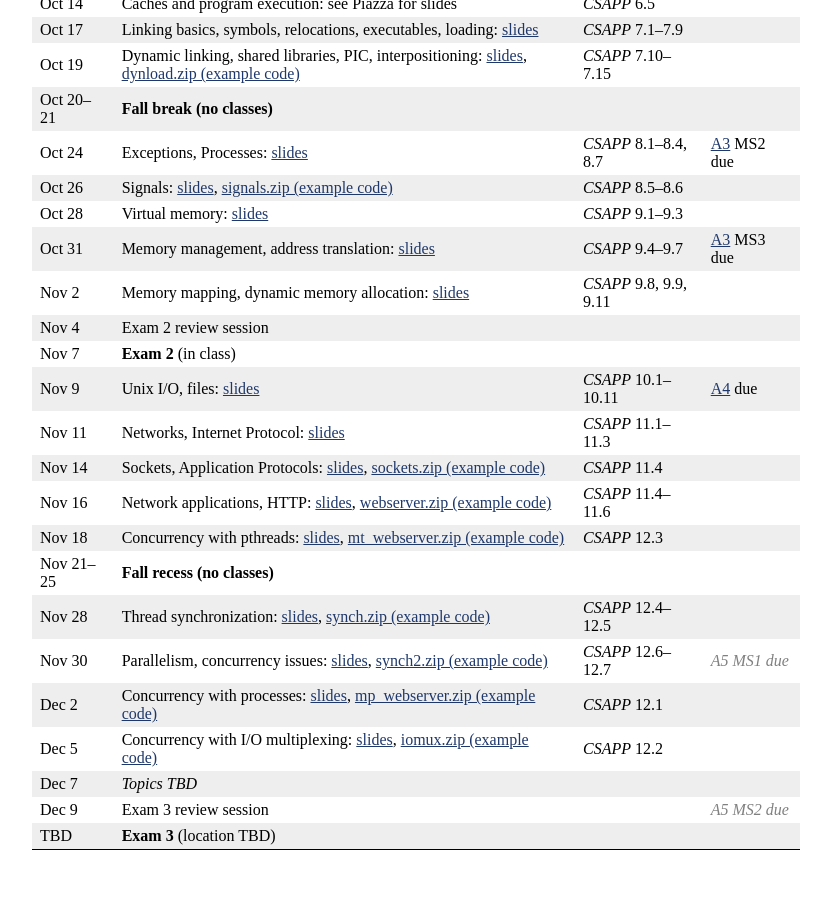
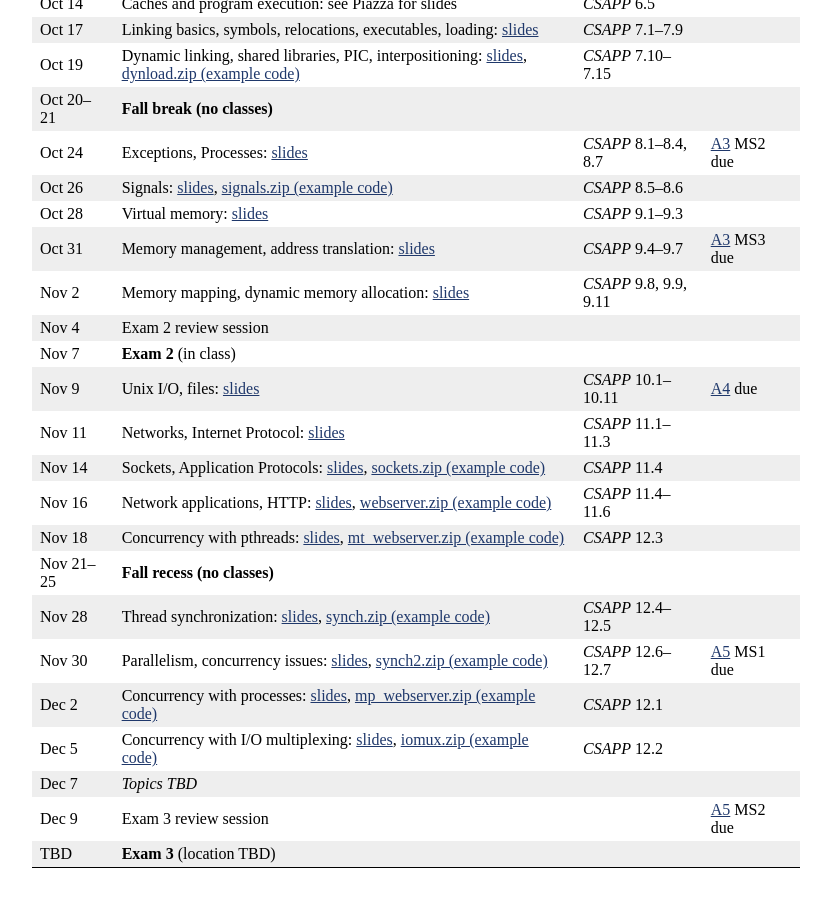
Before and after one commit to jhucsf/fall2022, a Jekyll site: the page built from schedule.md, in a window 1280 px wide and 900 px high, scrolled down 1248 px. Shown: the whole window, without its empty margins (224-1055 px from the left). Built offline with Jekyll 4.4.1, drawn with Linux system fonts in a browser that asks for light colours.

```diff
--- a/schedule.csv
+++ b/schedule.csv
@@ -37,9 +37,9 @@ Nov 16,"Network applications, HTTP",lectures/lecture28-public.pdf,webserver.zip,
 Nov 18,"Concurrency with pthreads",lectures/lecture29-public.pdf,mt_webserver.zip,*CSAPP* 12.3,
 Nov 21–25,**Fall recess (no classes)**,
 Nov 28,"Thread synchronization",lectures/lecture30-public.pdf,synch.zip,*CSAPP* 12.4–12.5,
-Nov 30,"Parallelism, concurrency issues",lectures/lecture31-public.pdf,synch2.zip,*CSAPP* 12.6–12.7,"<span class='tentative'>A5 MS1 due</span>"
+Nov 30,"Parallelism, concurrency issues",lectures/lecture31-public.pdf,synch2.zip,*CSAPP* 12.6–12.7,"[A5](assign/assign05.html) MS1 due"
 Dec 2,"Concurrency with processes",lectures/lecture32-public.pdf,mp_webserver.zip,*CSAPP* 12.1,
 Dec 5,"Concurrency with I/O multiplexing",lectures/lecture33-public.pdf,iomux.zip,*CSAPP* 12.2,
 Dec 7,*Topics TBD*,
-Dec 9,"Exam 3 review session",,,,"<span class='tentative'>A5 MS2 due</span>"
+Dec 9,"Exam 3 review session",,,,"[A5](assign/assign05.html) MS2 due"
 TBD,"**Exam 3** (location TBD)",
--- a/schedule.md
+++ b/schedule.md
@@ -63,9 +63,9 @@ Nov 16 | Network applications, HTTP: [slides](lectures/lecture28-public.pdf), [w
 Nov 18 | Concurrency with pthreads: [slides](lectures/lecture29-public.pdf), [mt_webserver.zip (example code)](lectures/mt_webserver.zip) | *CSAPP* 12.3 |
 Nov 21–25 | **Fall recess (no classes)** |  |
 Nov 28 | Thread synchronization: [slides](lectures/lecture30-public.pdf), [synch.zip (example code)](lectures/synch.zip) | *CSAPP* 12.4–12.5 |
-Nov 30 | Parallelism, concurrency issues: [slides](lectures/lecture31-public.pdf), [synch2.zip (example code)](lectures/synch2.zip) | *CSAPP* 12.6–12.7 | <span class='tentative'>A5 MS1 due</span>
+Nov 30 | Parallelism, concurrency issues: [slides](lectures/lecture31-public.pdf), [synch2.zip (example code)](lectures/synch2.zip) | *CSAPP* 12.6–12.7 | [A5](assign/assign05.html) MS1 due
 Dec 2 | Concurrency with processes: [slides](lectures/lecture32-public.pdf), [mp_webserver.zip (example code)](lectures/mp_webserver.zip) | *CSAPP* 12.1 |
 Dec 5 | Concurrency with I/O multiplexing: [slides](lectures/lecture33-public.pdf), [iomux.zip (example code)](lectures/iomux.zip) | *CSAPP* 12.2 |
 Dec 7 | *Topics TBD* |  |
-Dec 9 | Exam 3 review session |  | <span class='tentative'>A5 MS2 due</span>
+Dec 9 | Exam 3 review session |  | [A5](assign/assign05.html) MS2 due
 TBD | **Exam 3** (location TBD) |  |
```
Also changed, not shown: assign/assign05.md (+2 -2 lines), assignments.md (+1 -0 lines), index.md (+3 -0 lines), 1 other file.
